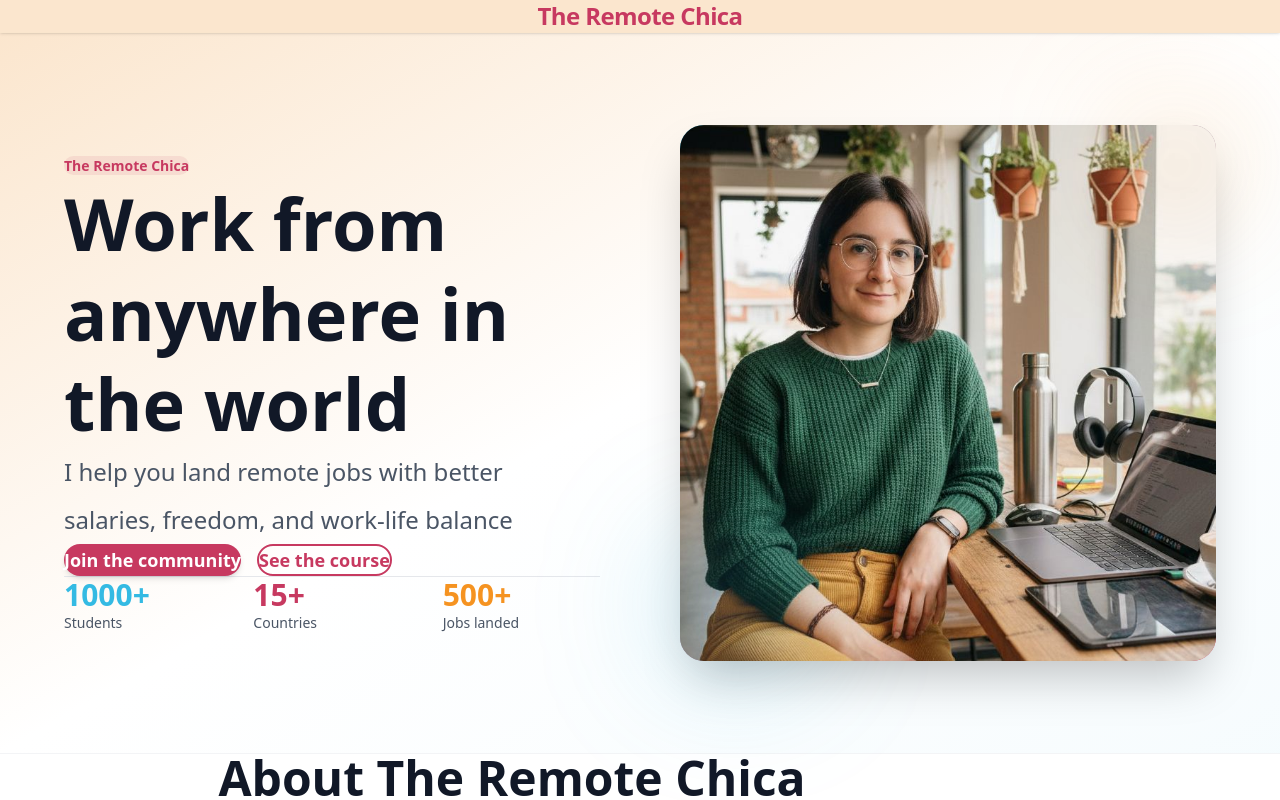
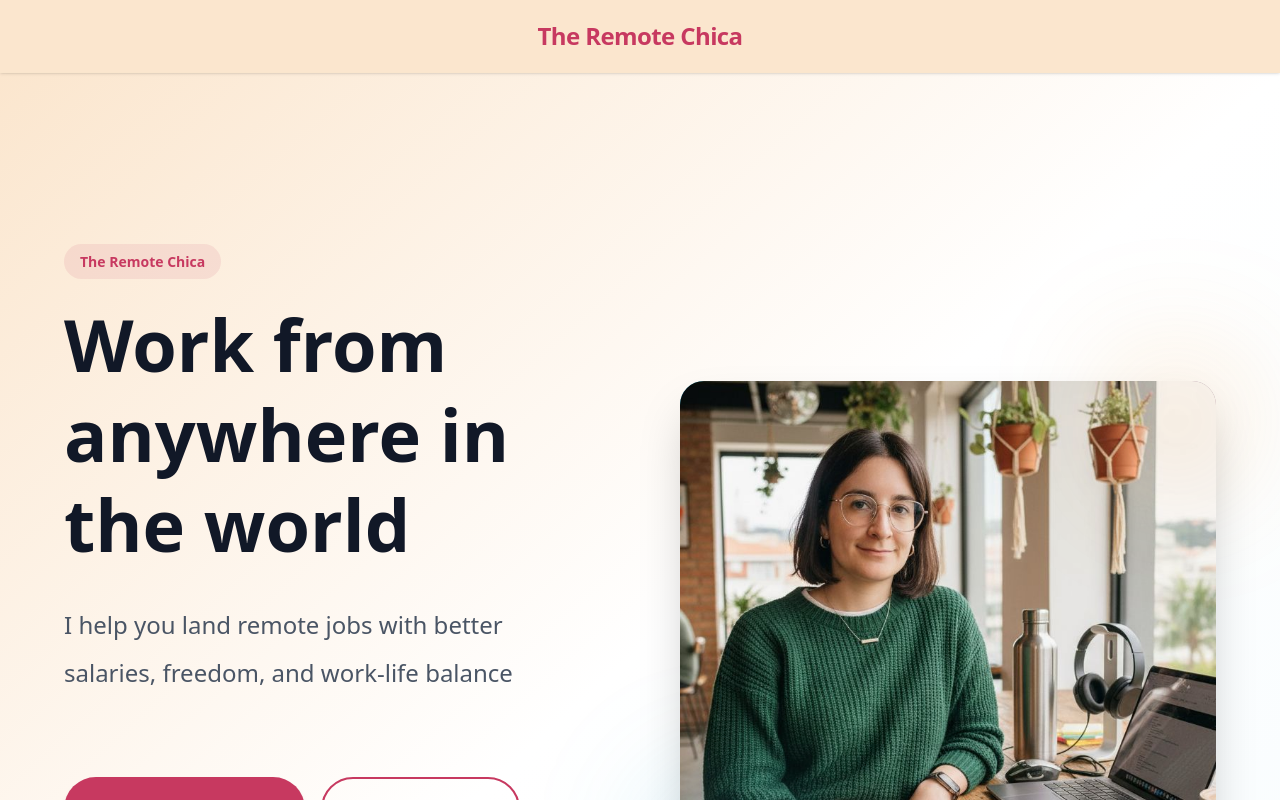
Before and after one commit to Lautheremotechica/the-remote-chica-web, a Next.js app: page /en in a window 1280 px wide. Shown: the top 800 px of the page. Built offline with nearby package versions, Linux system fonts and the light colour scheme; no server answers.

Commit message:
fix: remove global padding reset that was overriding Tailwind spacing classes

```diff
--- a/app/globals.css
+++ b/app/globals.css
@@ -35,9 +35,9 @@
   --color-brand-cream: var(--color-cream);
 }
 
-* {
-  margin: 0;
-  padding: 0;
+*,
+*::before,
+*::after {
   box-sizing: border-box;
 }
 
@@ -57,13 +57,16 @@
 /* Utility classes */
 .section-container {
   max-width: 1400px;
-  margin: 0 auto;
-  padding: 0 3rem;
+  margin-left: auto;
+  margin-right: auto;
+  padding-left: 3rem;
+  padding-right: 3rem;
 }
 
 @media (min-width: 768px) {
   .section-container {
-    padding: 0 4rem;
+    padding-left: 4rem;
+    padding-right: 4rem;
   }
 }
 
```
